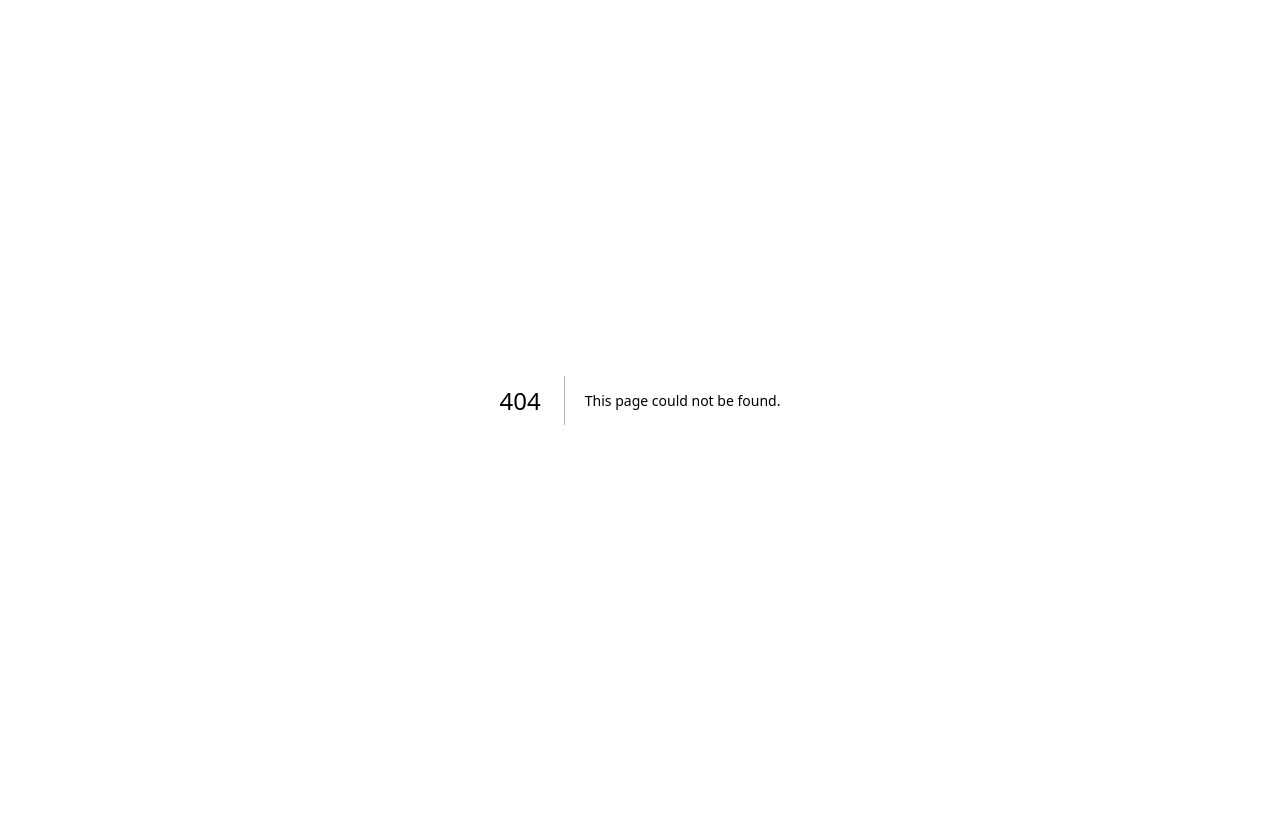
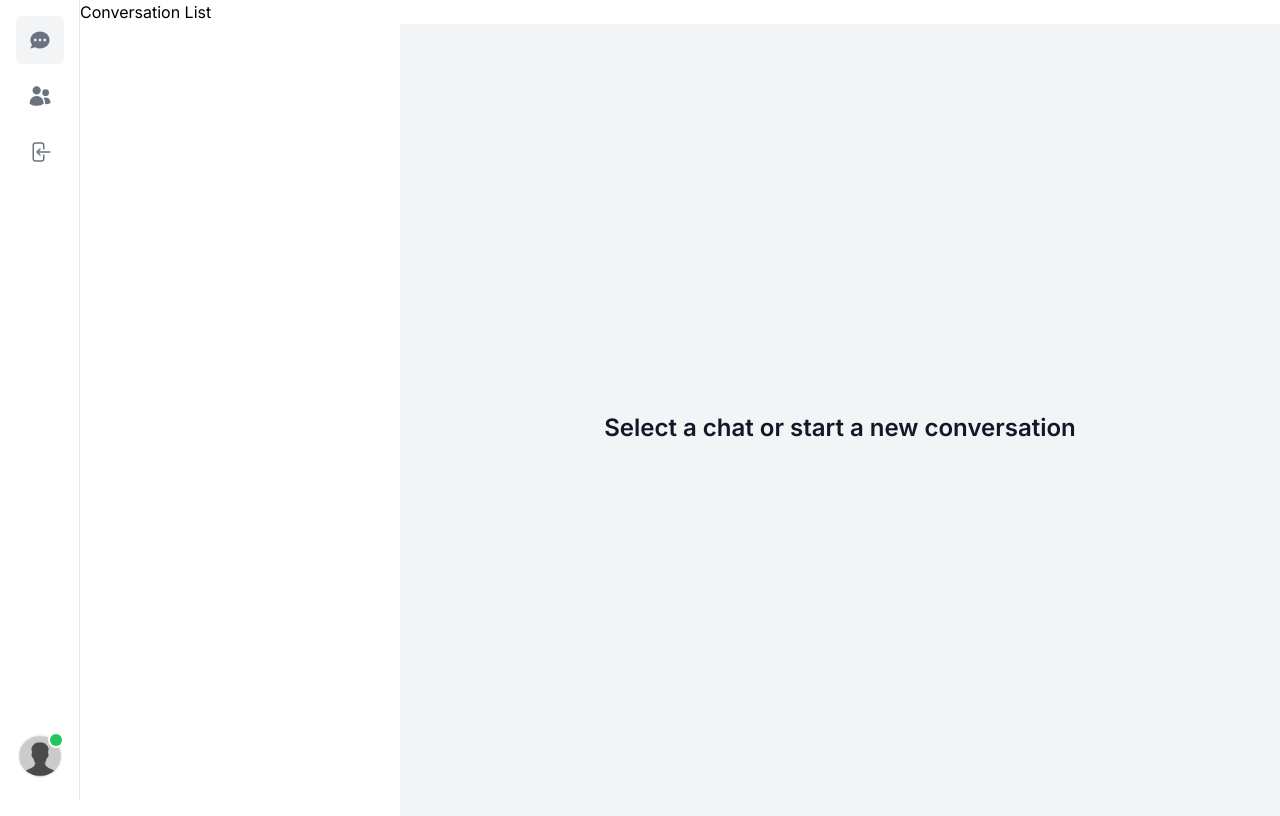
Before and after one commit to mr-sazzad/messenger, a Next.js app: page /conversations in a window 1280 px wide. Before the commit this address had no page. Shown: the top 816 px of the page. Built offline with nearby package versions, Linux system fonts and the light colour scheme; no server answers.

Commit message:
get conversation action commited

```diff
--- /dev/null
+++ b/app/actions/getConversations.ts
@@ -0,0 +1,38 @@
+import prisma from "@/app/libs/prismadb";
+import getCurrentUser from "./getCurrentUsr";
+
+const getConversations = async () => {
+  const currentUser = await getCurrentUser();
+
+  if (!currentUser?.id) {
+    return [];
+  }
+
+  try {
+    const conversations = await prisma?.conversation.findMany({
+      orderBy: {
+        lastMessageAt: "desc",
+      },
+      where: {
+        userIds: {
+          has: currentUser.id,
+        },
+      },
+      include: {
+        users: true,
+        messages: {
+          include: {
+            sender: true,
+            seen: true,
+          },
+        },
+      },
+    });
+
+    return conversations;
+  } catch (error: any) {
+    return [];
+  }
+};
+
+export default getConversations;
--- a/app/components/sidebar/DesktopSidebar.tsx
+++ b/app/components/sidebar/DesktopSidebar.tsx
@@ -13,8 +13,6 @@
 const DesktopSidebar: React.FC<DesktopSidebarProps> = ({ currentUser }) => {
   const routes = useRoutes();
   const [isOpen, setIsOpen] = useState(false);
-
-  console.log(currentUser, "CURRENT USER");
 
   return (
     <div
--- a/app/components/sidebar/Sidebar.tsx
+++ b/app/components/sidebar/Sidebar.tsx
@@ -11,7 +11,7 @@
       <MobileFooter />
       <main
         className="
-            lg:pl:20
+            lg:pl-20
             h-full
             "
       >
--- /dev/null
+++ b/app/conversations/components/ConversationList.tsx
@@ -0,0 +1,10 @@
+const ConversationList = () => {
+  return (
+    <div>
+      {/*  */}
+      Conversation List
+    </div>
+  );
+};
+
+export default ConversationList;
--- /dev/null
+++ b/app/conversations/layout.tsx
@@ -0,0 +1,14 @@
+import React from "react";
+import Sidebar from "../components/sidebar/Sidebar";
+import ConversationList from "./components/ConversationList";
+
+const ConversationsLayout = ({ children }: { children: React.ReactNode }) => {
+  return (
+    <Sidebar>
+      <ConversationList initialItems={[]} />
+      <div className="h-full">{children}</div>
+    </Sidebar>
+  );
+};
+
+export default ConversationsLayout;
--- /dev/null
+++ b/app/conversations/page.tsx
@@ -0,0 +1,26 @@
+"use client";
+
+import clsx from "clsx";
+import EmptyState from "../components/EmptyState";
+import useConversation from "../hooks/useConversation";
+
+const ConversationPage = () => {
+  const { isOpen } = useConversation();
+  return (
+    <div
+      className={clsx(
+        `
+      lg:pl-80
+      h-full
+      lg:block
+      `,
+        isOpen ? "block" : "hidden"
+      )}
+    >
+      {/*  */}
+      <EmptyState />
+    </div>
+  );
+};
+
+export default ConversationPage;
--- a/app/hooks/useConversation.ts
+++ b/app/hooks/useConversation.ts
@@ -1,8 +1,11 @@
+"use client";
+
 import { useParams } from "next/navigation";
 import { useMemo } from "react";
 
 const useConversation = () => {
   const params = useParams();
+
   const conversationId = useMemo(() => {
     if (!params?.conversationId) {
       return "";
```
